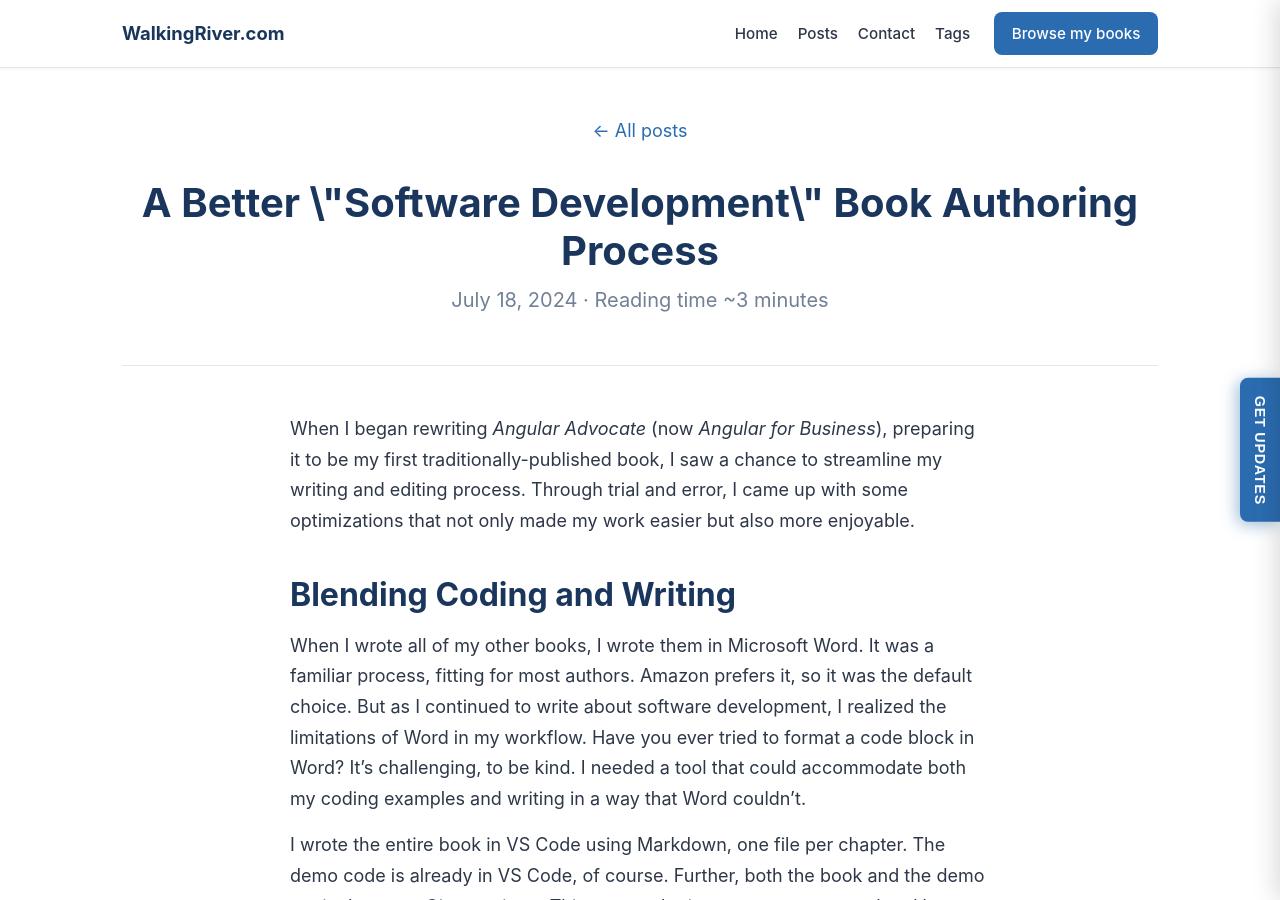
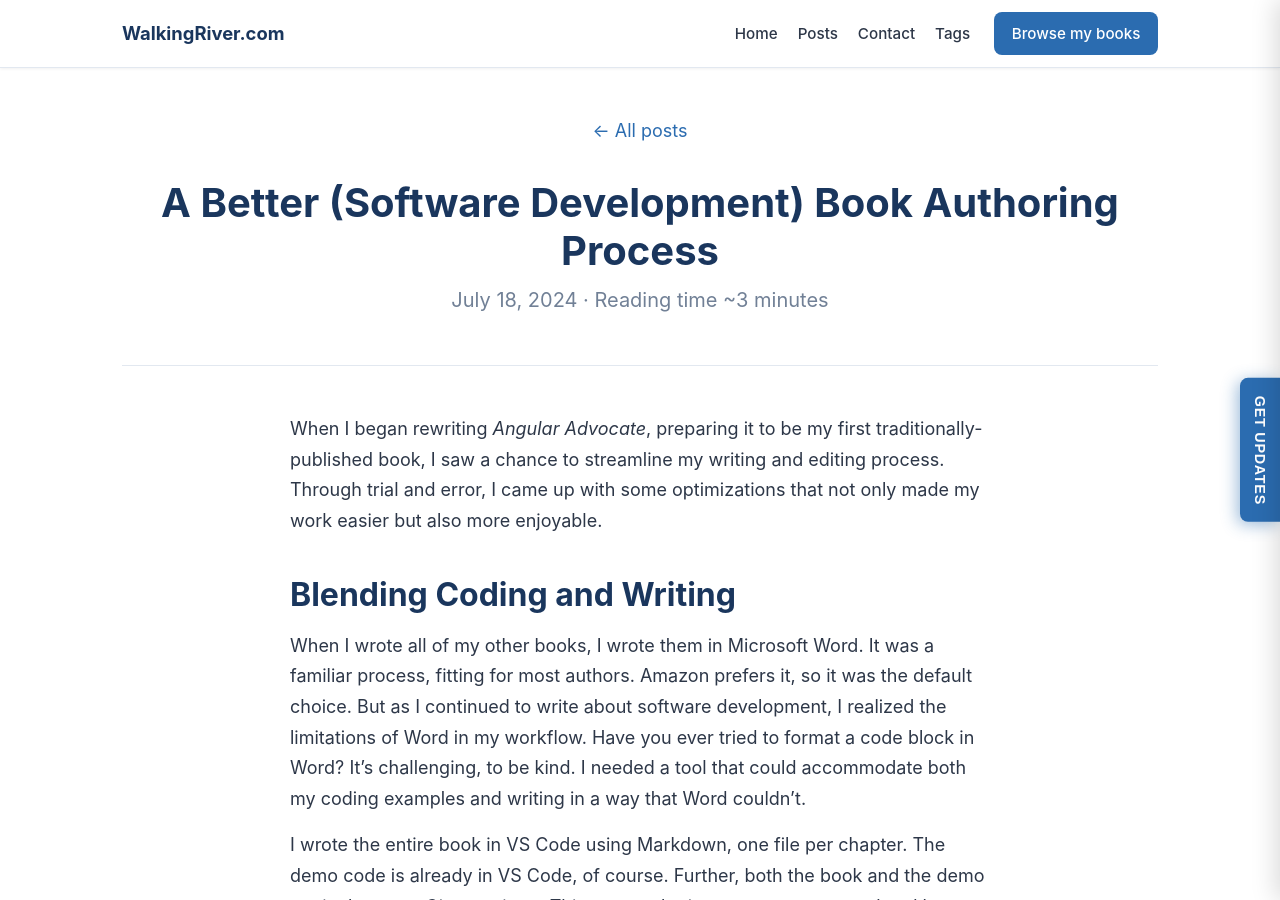
Before and after one commit to walkingriver/walkingriver.github.io, a Jekyll site: the page built from _posts/2024-07-18-better-software-development-book-authoring-process.md, in a window 1280 px wide and 900 px high. Built offline with Jekyll 4.4.1, drawn with Linux system fonts in a browser that asks for light colours; some of the changed text lies outside the part shown.

Commit message:
Clean up older posts: fix links, remove promos, and standardize formatting

```diff
--- a/_posts/2024-07-18-better-software-development-book-authoring-process.md
+++ b/_posts/2024-07-18-better-software-development-book-authoring-process.md
@@ -1,6 +1,6 @@
 ---
 layout: post
-title: A Better \"Software Development\" Book Authoring Process
+title: A Better (Software Development) Book Authoring Process
 date: "2024-07-18"
 author: Michael D. Callaghan
 tags:
@@ -11,7 +11,7 @@ canonical_url: https://walkingriver.com/better-software-development-book-authori
 published: true
 medium_url: https://www.linkedin.com/pulse/better-software-development-book-authoring-process-callaghan-uc0se
 ---
-When I began rewriting *Angular Advocate* (now *Angular for Business*), preparing it to be my first traditionally-published book, I saw a chance to streamline my writing and editing process. Through trial and error, I came up with some optimizations that not only made my work easier but also more enjoyable.
+When I began rewriting *Angular Advocate*, preparing it to be my first traditionally-published book, I saw a chance to streamline my writing and editing process. Through trial and error, I came up with some optimizations that not only made my work easier but also more enjoyable.
 
 <!--more-->
 
```
Also changed, not shown: other parts of _posts/2024-07-18-better-software-development-book-authoring-process.md (+0 -2 lines), _posts/2024-02-25-everything-ive-learned-about-amazon-ads.md (+0 -2 lines), _posts/2024-03-07-fun-with-chatgpt-agile-planning.md (+1 -1 lines), _posts/2024-04-04-grokking-grok-agile-planning.md (+1 -1 lines), _posts/2024-04-25-when-in-doubt-choose-honesty.md (+1 -1 lines), _posts/2025-03-13-githubs-hidden-gem-bolts-big-promise-and-a-5-challenge.md (+2 -2 lines).
